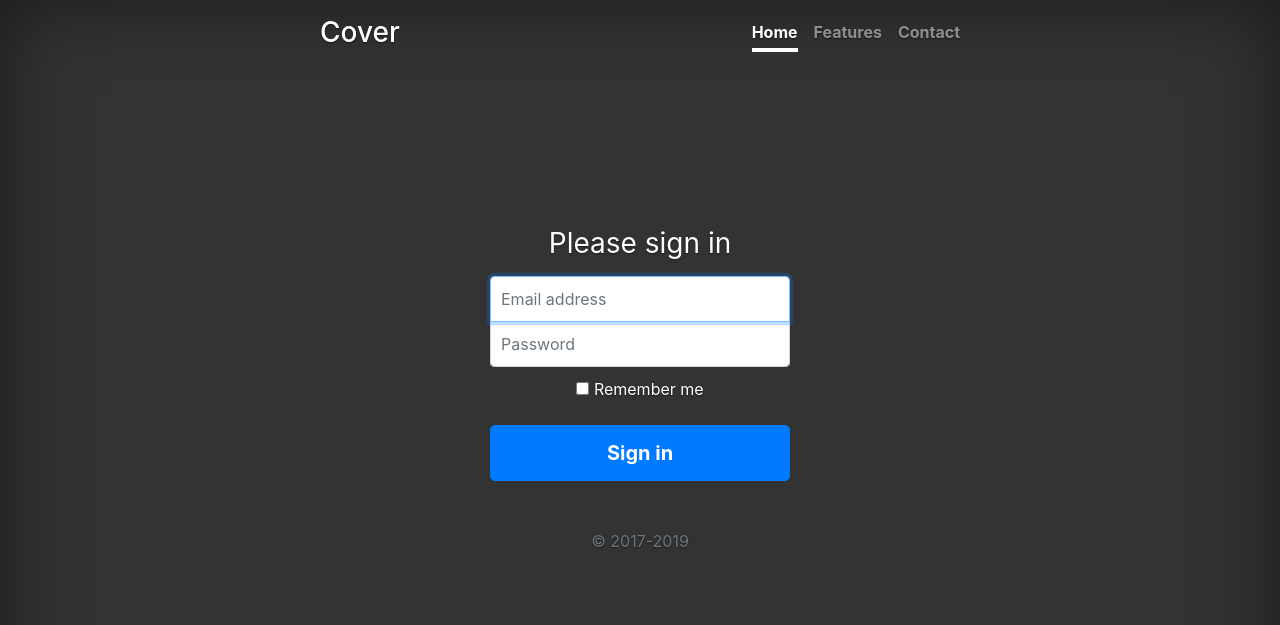
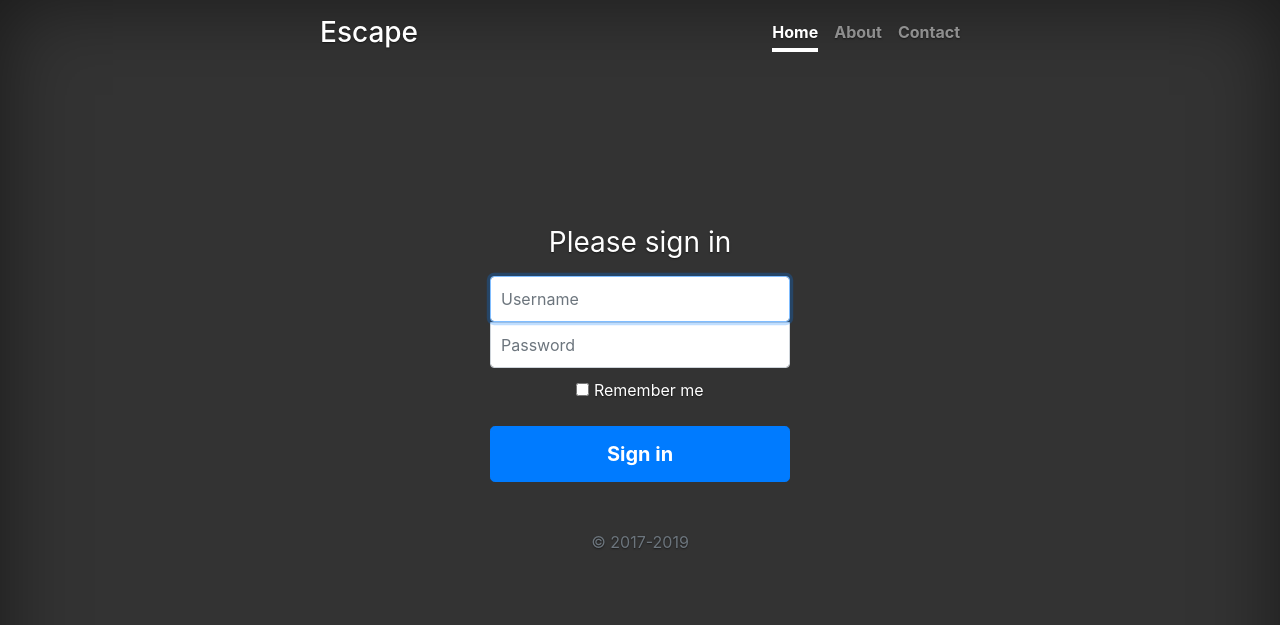
Before and after one commit to NeveuxSolutions/CyberEscape, a Flask app: page /login in a window 1280 px wide. Shown: the top 625 px of the page. Run offline with Flask 2, Linux system fonts and the light colour scheme; some libraries are stand-ins or nearby versions.

Commit message:
Sql injection for common vulnerabilities now working

```diff
--- a/app.py
+++ b/app.py
@@ -8,33 +8,42 @@ db = SQLAlchemy(app)
 
 class User(db.Model):
 	id = db.Column(db.Integer, primary_key=True)
-	email = db.Column(db.String(50))
+	username = db.Column(db.String(50))
 	password = db.Column(db.String(20))
 
-	def __init__(self, email, password):
-		self.email = email
+	def __init__(self, username, password):
+		self.username = username
 		self.password = password
 
 @app.route('/')
 def home():
 	return render_template('home.html')
 
+@app.route('/about')
+def about():
+	return render_template('about.html')
+
 @app.route('/tables')
 def tables():
-	return render_template('tables.html', User=User.query.all())
+	return render_template('tables.html', User=User.query.filter_by(email='fuck@email.com'))
 
 @app.route('/login', methods=['GET', 'POST'])
 def login():
 	if request.method == 'POST':
-		user = User(request.form['email'], request.form['password'])
-		db.session.add(user)
-		db.session.commit()
-		return redirect(url_for('tables'))
+		username = request.form['name']
+		password = request.form['password']
+		vulnerability_list = ["' or 1=1--", "' or 1=1#", "' or 1-1/*"]
+		if password in vulnerability_list:
+			password = 'clementine'
+		return render_template('tables.html', User=User.query.filter_by(password=password))
 	return render_template('login.html')
 
 # Drop/Create all Tables
 db.drop_all()
 db.create_all()
+user = User('maeve', 'clementine')
+db.session.add(user)
+db.session.commit()
 
 if __name__ == '__main__':
 	app.run(debug = True)
--- /dev/null
+++ b/templates/about.html
@@ -0,0 +1,4 @@
+{% extends "layout.html" %}
+{% block content %}
+<h1>About</h1>
+{% endblock content%}
--- a/templates/layout.html
+++ b/templates/layout.html
@@ -36,10 +36,10 @@
     <div class="cover-container d-flex w-100 h-100 p-3 mx-auto flex-column">
   <header class="masthead mb-auto">
     <div class="inner">
-      <h3 class="masthead-brand">Cover</h3>
+      <h3 class="masthead-brand">Escape</h3>
       <nav class="nav nav-masthead justify-content-center">
-        <a class="nav-link active" href="#">Home</a>
-        <a class="nav-link" href="#">Features</a>
+        <a class="nav-link active" href="{{ url_for('home') }}">Home</a>
+        <a class="nav-link" href="{{ url_for('about') }}">About</a>
         <a class="nav-link" href="#">Contact</a>
       </nav>
     </div>
--- a/templates/login.html
+++ b/templates/login.html
@@ -2,8 +2,8 @@
 {% block content %}
 <form action = "{{ request.path }}" method="post" class="form-signin">
   <h1 class="h3 mb-3 font-weight-normal">Please sign in</h1>
-  <label for="inputEmail" class="sr-only">Email address</label>
-  <input type="email" name="email" class="form-control" placeholder="Email address" required autofocus>
+  <label for="Username" class="sr-only">Username</label>
+  <input type="text" name="name" class="form-control" placeholder="Username" required autofocus>
   <label for="inputPassword" class="sr-only">Password</label>
   <input type="password" name="password" class="form-control" placeholder="Password" required>
   <div class="checkbox mb-3">
--- a/templates/tables.html
+++ b/templates/tables.html
@@ -10,7 +10,7 @@
          <tbody>
             {% for user in User %}
                <tr>
-                  <td>{{ user.email }}</td>
+                  <td>{{ user.username }}</td>
                   <td>{{ user.password }}</td>
                </tr>
             {% endfor %}
```
